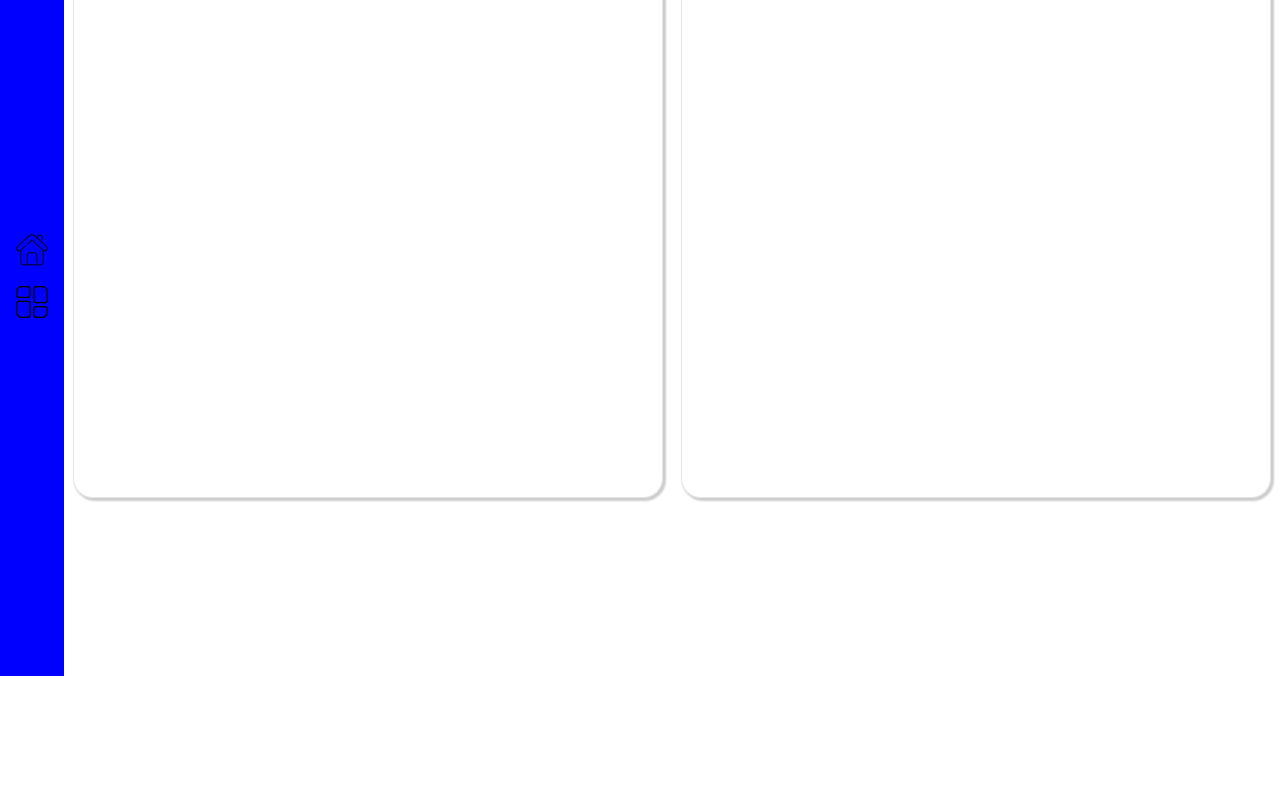
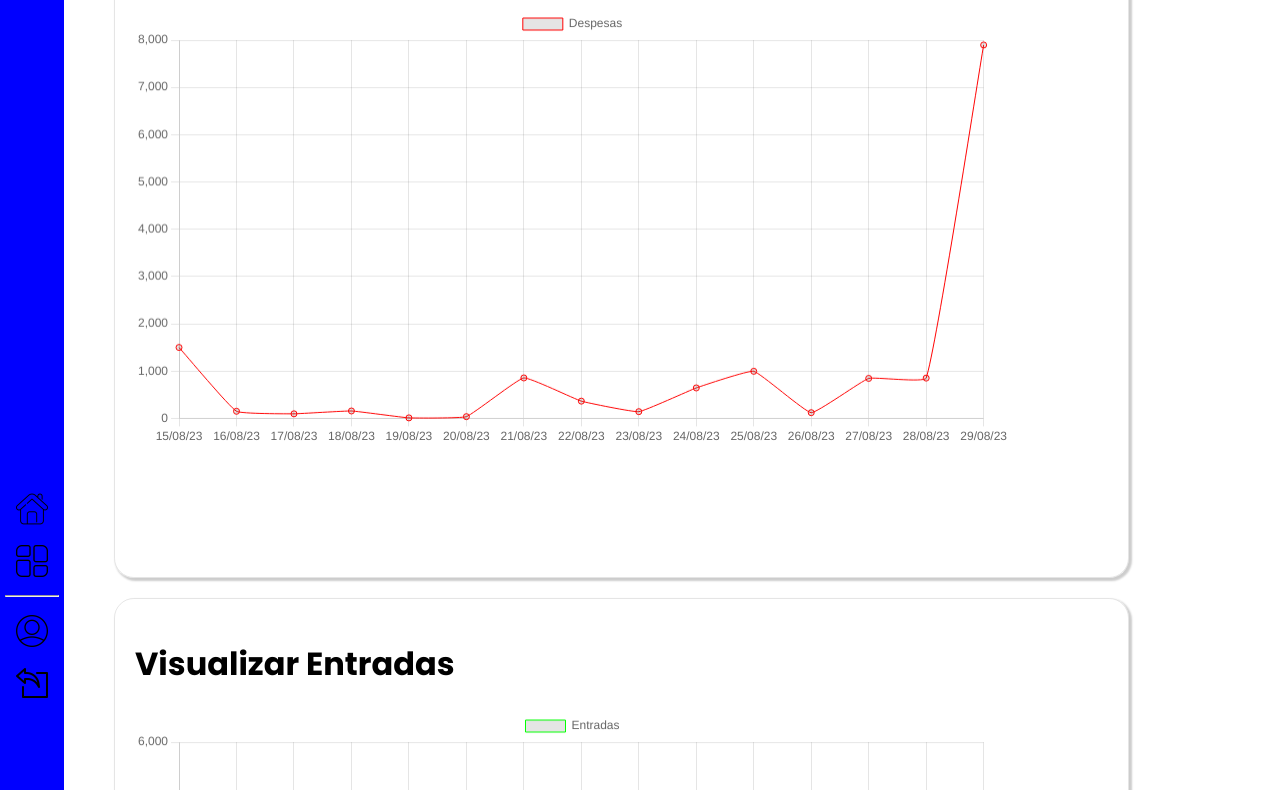
Before and after one commit to teuscapellari/SmartConecta, a website: page site/public/dashboard.html in a window 1280 px wide. Shown: the part 124-914 px from the top of the page. Before the commit the page ends 800 px from the top, so only its background shows below. Drawn offline with nearby package versions, Linux system fonts and the light colour scheme.

Commit message:
Update de perfil, correçao design, adição gráfico

```diff
--- a/site/public/css/style.css
+++ b/site/public/css/style.css
@@ -546,8 +546,19 @@ tr{
 }
 
 th, td{
-    min-width: 75px;
     padding: 10px;
+}
+
+td{
+    width: 80px;
+}
+
+th{
+    width: 80px;
+}
+
+.myChartDesp, .myChartEntr{
+    width: 90%;
 }
 
 /* FIM DO HOME */
--- a/site/public/dashboard.html
+++ b/site/public/dashboard.html
@@ -1,5 +1,6 @@
 <!DOCTYPE html>
 <html lang="pt-br">
+
 <head>
   <meta charset="UTF-8">
   <meta http-equiv="X-UA-Compatible" content="IE=edge">
@@ -7,12 +8,27 @@
   <title>Document</title>
   <link rel="stylesheet" href="css/style.css">
   <script src="https://cdn.jsdelivr.net/npm/chart.js"></script>
-    <script
-      src="https://kit.fontawesome.com/89d28f01ec.js"
-      crossorigin="anonymous"
-    ></script>
+  <script src="https://kit.fontawesome.com/89d28f01ec.js" crossorigin="anonymous"></script>
+
+  <style>
+    .historicos {
+      flex-direction: column;
+    }
+
+    .histDesp,
+    .histEntr {
+      margin-left: 50px;
+      width: 80%;
+      height: 80vh;
+    }
+
+    .menu {
+      height: 180vh;
+    }
+  </style>
 
 </head>
+
 <body>
 
   <div class="home">
@@ -28,6 +44,18 @@
         <img src="assets/dashboard.png" alt="">
       </div>
 
+      <hr>
+
+      <!-- PERFIL -->
+      <div class="iconPerfil" onclick="irPerf()">
+        <img src="assets/user.png" alt="">
+      </div>
+
+      <!-- LOGOUT -->
+      <div class="iconLogout" onclick="logout()">
+        <img src="assets/import.png" alt=""> <!-- TROCAR DEPPOOOOOOOOIIIIISSSSSSS -->
+      </div>
+
     </div>
     <div class="contentHome">
 
@@ -35,13 +63,20 @@
       <div class="historicos">
         <div class="histDesp">
           <h1>Visualizar Despesas</h1>
+          <div class="myChartDesp">
+            <canvas id="myChartDesp"></canvas>
+          </div>
         </div>
         <div class="histEntr">
           <h1>Visualizar Entradas</h1>
+          <div class="myChartEntr">
+            <canvas id="myChartEntr"></canvas>
+          </div>
         </div>
       </div>
 
 </body>
+
 </html>
 
 <script>
@@ -61,12 +96,69 @@ function closeEntr() {
     document.getElementById("myEntr").style.display = "none";
   }
 
-function irDash(){
+  function irDash() {
     window.location.href = "dashboard.html";
   }
 
-function irHome(){
+  function irHome() {
     window.location.href = "home.html";
   }
 
+  function logout() {
+    sessionStorage.ID_USUARIO = 0;
+    sessionStorage.EMAIL_USUARIO = "";
+    sessionStorage.NOME_USUARIO = "";
+    window.location.href = "login.html";
+  }
+
+  function irPerf() {
+    window.location.href = "perfil.html";
+  }
+
+  const ctxDesp = document.getElementById('myChartDesp');
+
+  new Chart(ctxDesp, {
+    type: 'line',
+    data: {
+      labels: ['15/08/23', '16/08/23', '17/08/23', '18/08/23', '19/08/23', '20/08/23', '21/08/23', '22/08/23', '23/08/23', '24/08/23', '25/08/23', '26/08/23', '27/08/23', '28/08/23', '29/08/23'],
+      datasets: [{
+        label: 'Despesas',
+        data: [1500, 150, 96.45, 156.23, 10.48, 36.45, 856.02, 364.89, 142.00, 644.13, 996.45, 120.62, 845.63, 852.52, 7896],
+        borderColor: '#FF0000',
+        tension: 0.1,
+        borderWidth: 1
+      }]
+    },
+    options: {
+      scales: {
+        y: {
+          beginAtZero: true
+        }
+      }
+    }
+  });
+
+  const ctxEntr = document.getElementById('myChartEntr');
+
+  new Chart(ctxEntr, {
+    type: 'line',
+    data: {
+      labels: ['15/08/23', '16/08/23', '17/08/23', '18/08/23', '19/08/23', '20/08/23', '21/08/23', '22/08/23', '23/08/23', '24/08/23', '25/08/23', '26/08/23', '27/08/23', '28/08/23', '29/08/23'],
+      datasets: [{
+        label: 'Entradas',
+        data: [2000, 400, 23.78, 16.23, 109.48, 386.45, 86.02, 3604.89, 14.00, 44.13, 96.45, 830.62, 65.63, 82.52, 5096],
+        borderColor: '#00FF00',
+        tension: 0.1,
+        borderWidth: 1
+      }]
+    },
+    options: {
+      scales: {
+        y: {
+          beginAtZero: true
+        }
+      }
+    }
+  });
+
 </script>
--- a/site/src/models/usuarioModel.js
+++ b/site/src/models/usuarioModel.js
@@ -37,10 +37,7 @@ function alterarInfo(nome, email, telefone, fkUser) {
     // Insira exatamente a query do banco aqui, lembrando da nomenclatura exata nos valores
     //  e na ordem de inserção dos dados.
     var instrucao = `
-        UPDATE usuario SET nome = '${nome}' WHERE idUser = '${fkUser}';
-        UPDATE usuario SET email = '${email}' WHERE idUser = '${fkUser}';
-        UPDATE usuario SET telefone = '${telefone}' WHERE idUser = '${fkUser}';
-    `;
+        UPDATE usuario SET nome = '${nome}', email = '${email}', telefone = '${telefone}' WHERE idUser = ${fkUser};`;
     console.log("Executando a instrução SQL: \n" + instrucao);
     return database.executar(instrucao);
 }
```
Also changed, not shown: site/public/home.html (+2 -1 lines), site/public/login.html (+1 -1 lines), site/public/perfil.html (+5 -3 lines), site/public/register.html (+1 -1 lines). Lines whose indentation alone changed are shown as unchanged.
